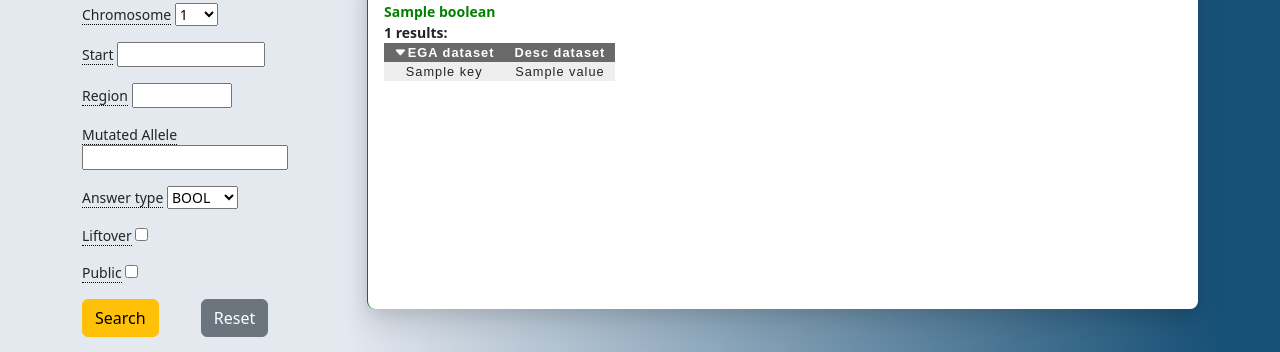
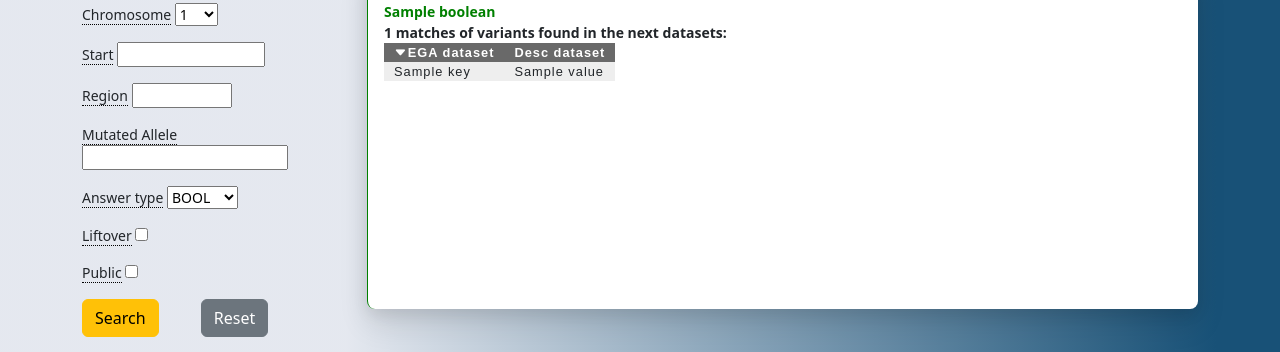
Before and after one commit to costero-e/CLI_Beacon, a Django app: template server/templates/home.html in a window 1280 px wide. Shown: the part 216-568 px from the top of the page. Run offline with Django 4.2, Linux system fonts and the light colour scheme; tables that the repository leaves empty hold one stand-in row (values such as "Sample post"); the template is opened without the code that fills it: values that come from a table or form of the project are taken from there, most other values are stand-ins (such as "Sample title", 1, 10 or a date in 2020); some libraries are stand-ins or nearby versions.

Commit message:
content table to left

```diff
--- a/server/media/mystyle.css
+++ b/server/media/mystyle.css
@@ -130,7 +130,7 @@ th {
 }
 
 td {
-  text-align: center;
+  text-align: left;
 }
 
 tr:nth-child(even) {
--- a/server/templates/base.html
+++ b/server/templates/base.html
@@ -74,7 +74,7 @@ background: linear-gradient(90deg, rgba(2,0,36,1) 0%, rgba(24,55,119,0.112504376
                 {% if datasets %}
                 <div class="true">Results for: {{string}}
                 <div><b style="color: green;">{{boolean}}</b></div>
-                  <div class="numresults"><b>{{num_results}} results:</b></div>
+                  <div class="numresults"><b>{{num_results}} matches of variants found in the next datasets:</b></div>
                   <table id="EGAtable">
                     <tr>
                       <th scope="col" id="header" onclick="sortTable(0); classToggle()" class="bi bi-caret-down-fill">EGA dataset</th>
```
